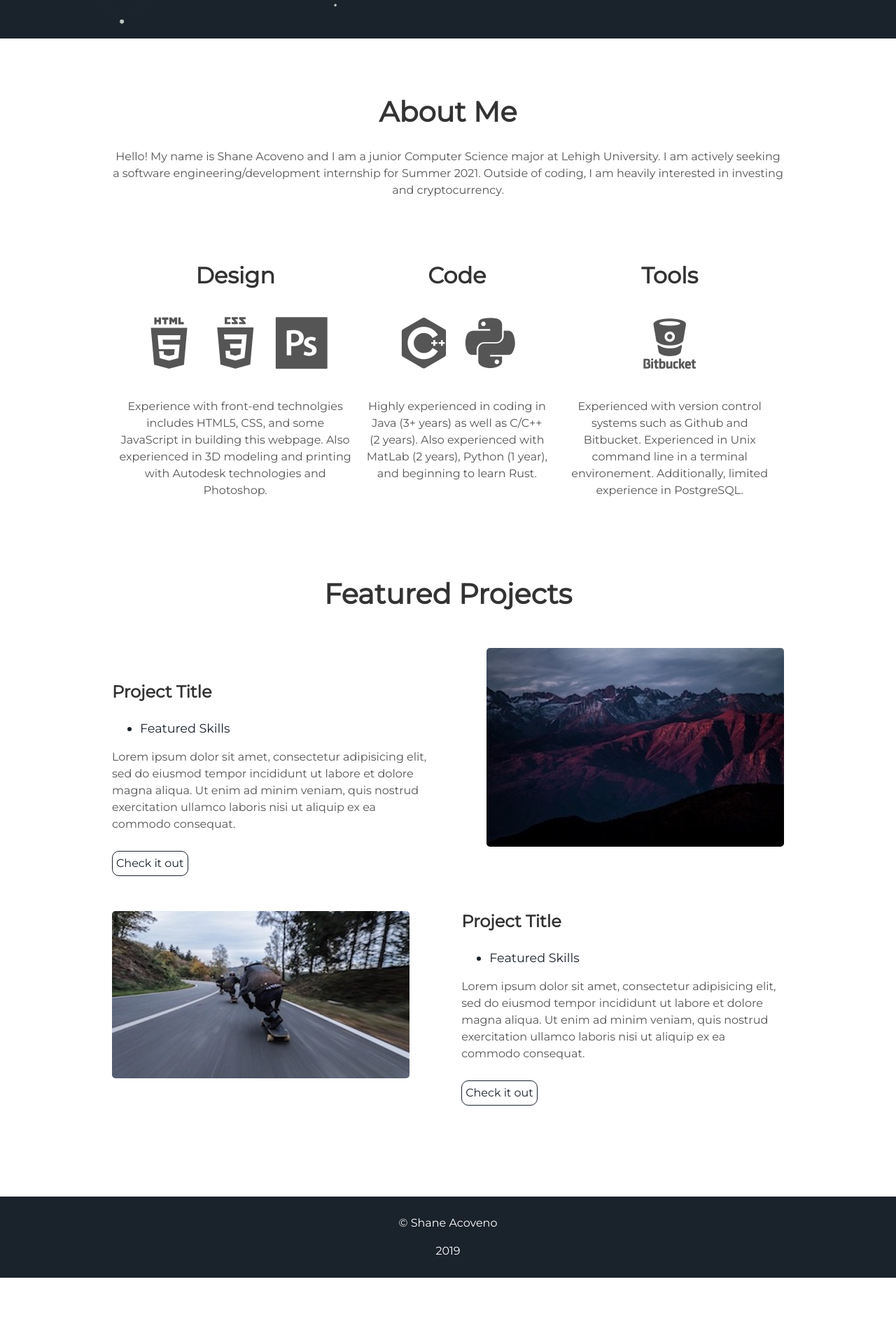
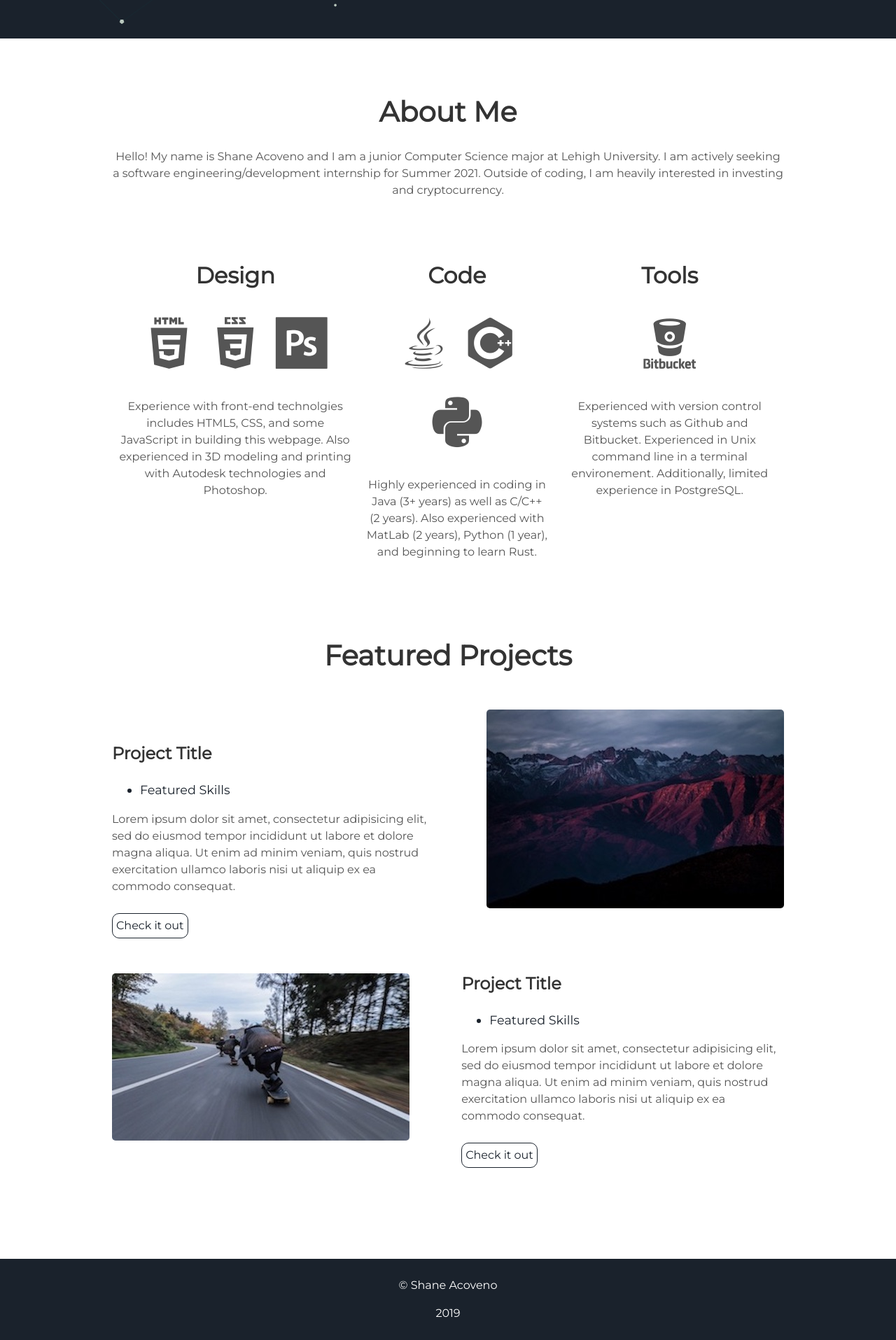
Before and after one commit to shaneacoveno/shaneacoveno.github.io, a Jekyll site: the page built from index.html, in a window 1280 px wide. Shown: the part 845-2760 px from the top of the page at 70% size. Built offline with Jekyll 4.4.1, drawn with Linux system fonts in a browser that asks for light colours; before the commit the page ends 2671 px from its top, so only the background shows below that.

Commit message:
Update about.html

```diff
--- a/_includes/about.html
+++ b/_includes/about.html
@@ -16,7 +16,7 @@
     </div>
     <div class="tech">
       <h2>Code</h2>
-      <i class="devicon-java-original-wordmark"></i>
+      <i class="devicon-java-plain"></i>
       <i class="devicon-cplusplus-plain"></i>
       <i class="devicon-python-plain"></i>
       <p> Highly experienced in coding in Java (3+ years) as well as C/C++ (2 years). Also
```
